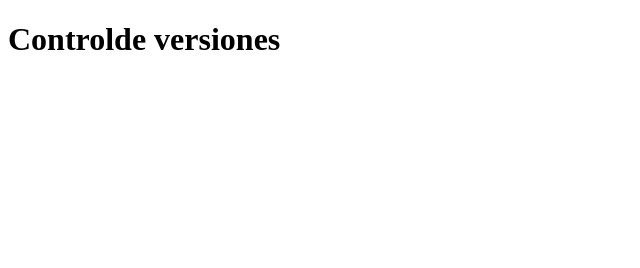
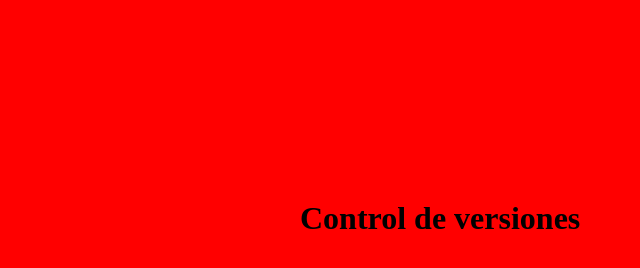
Before and after one commit to gonso777/-TP_SO_I4_107_, a plain HTML site: page index.html in a window 1280 px wide. Shown: the whole page, without its empty margins (0-640 px from the left). Drawn offline with Linux system fonts and the light colour scheme.

Commit message:
caambios pag

```diff
--- a/index.html
+++ b/index.html
@@ -3,10 +3,10 @@
     <head>
         <meta charset="utf-8">
         <title> UTN FRA</title>
-        <link rel="icon" type="image/x-icon" href="favicon.ico">
+        <link rel="icon"  type="image/x-ico" href="image/barto.png">
         <link rel="stylesheet" type="text/css" href="styles.css">
 </head>
 <body>
-    <h1>Controlde versiones</h1>
+    <h1>Control de versiones</h1>
 </body>
 </html>
--- a/styles.css
+++ b/styles.css
@@ -0,0 +1,6 @@
+* {
+margin:100px;
+}
+body {
+background:red;
+}
```
Also changed, not shown: image/barto.png (added).
